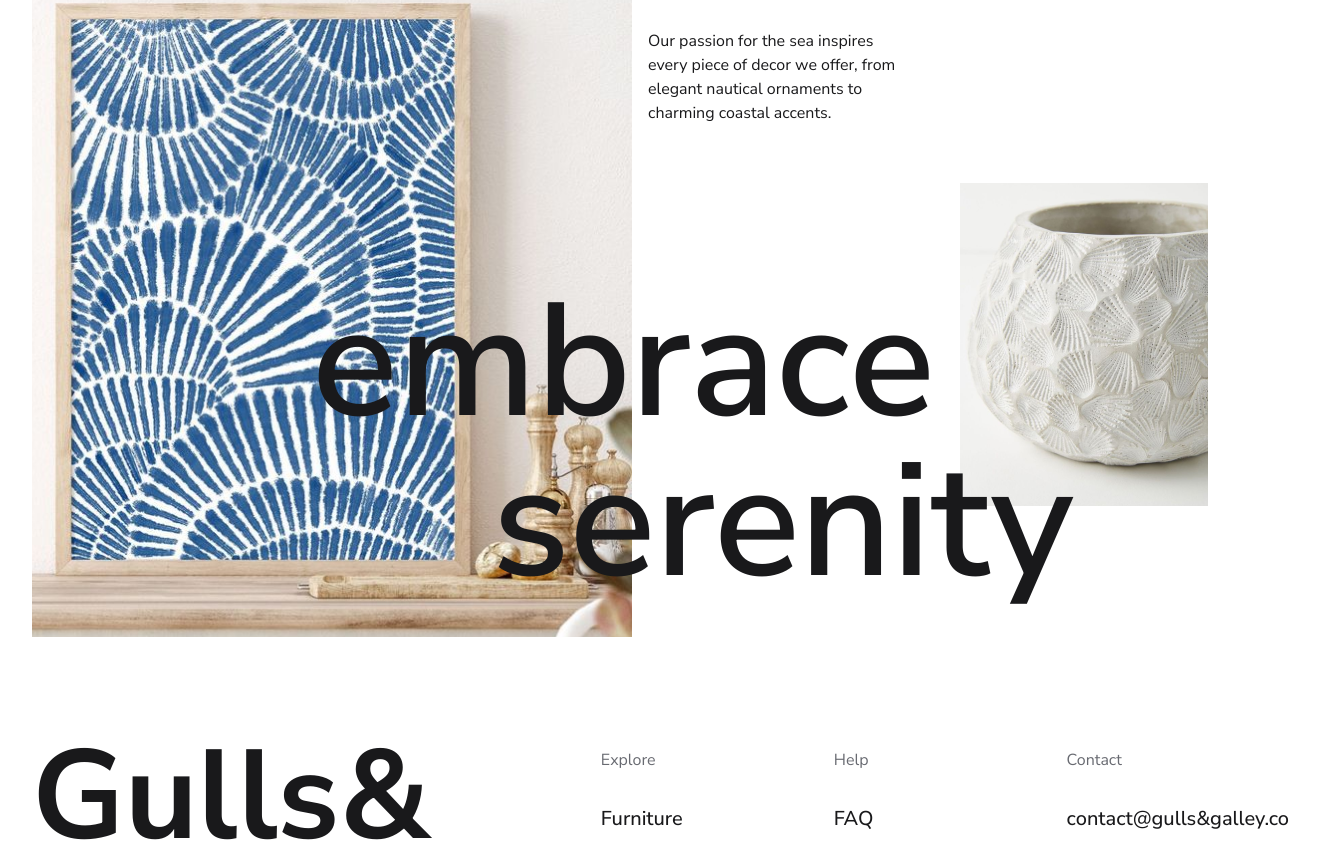
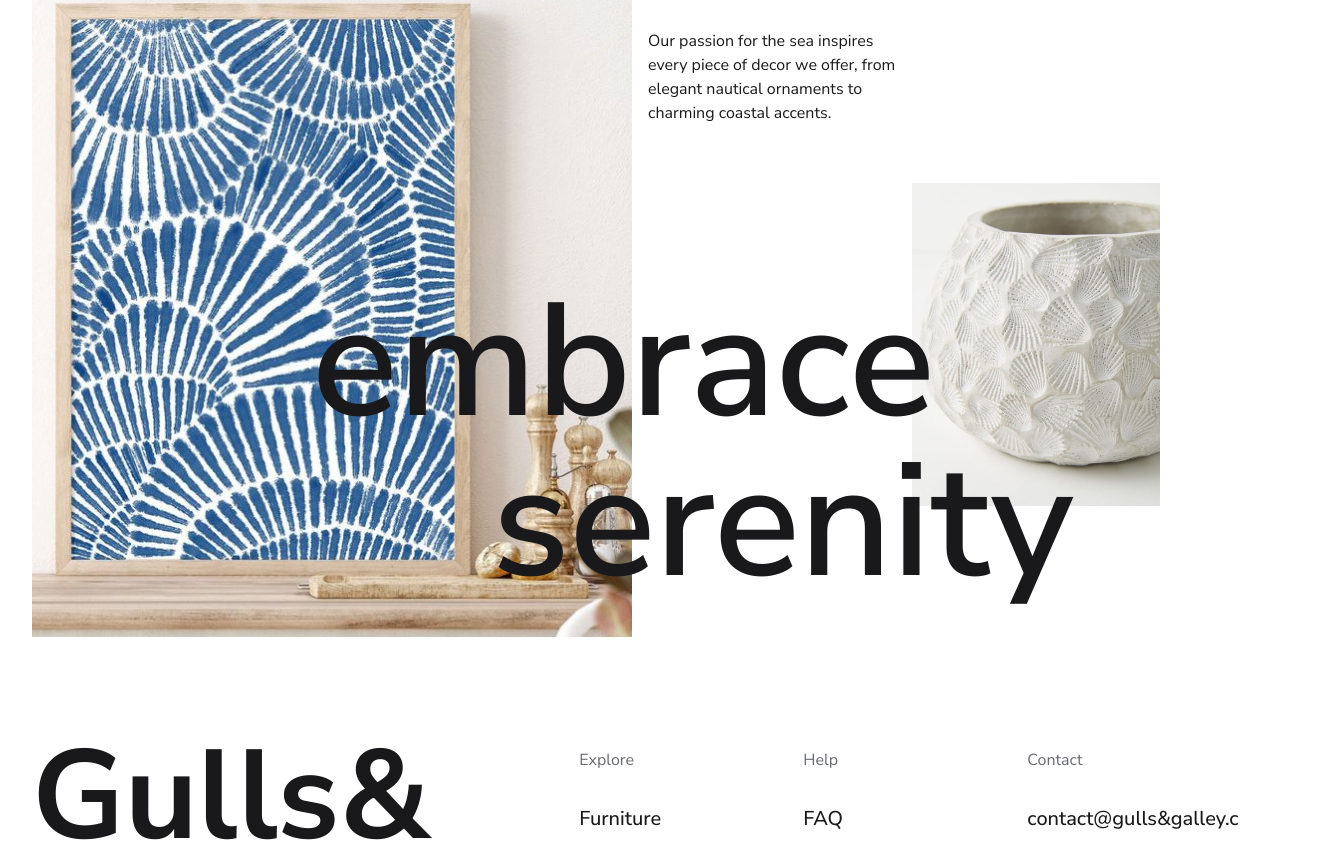
Before and after one commit to yuliiaaaaa/gulls-galley-client, a React (Vite) app: page / in a window 1280 px wide. Shown: the part 986-1828 px from the top of the page, 1320 px wide, since content can reach past the window. Built offline with nearby package versions, Linux system fonts and the light colour scheme.

Commit message:
+ changed container

```diff
--- a/src/sass/container.scss
+++ b/src/sass/container.scss
@@ -1,8 +1,8 @@
 @import './mixins.scss';
 
 .container {
-  width: 100%;
-  margin: 0 auto;
+  //   width: 100%;
+  //   margin: 0 auto;
 
   @include onDesktop {
     padding-inline: 24px;
```
